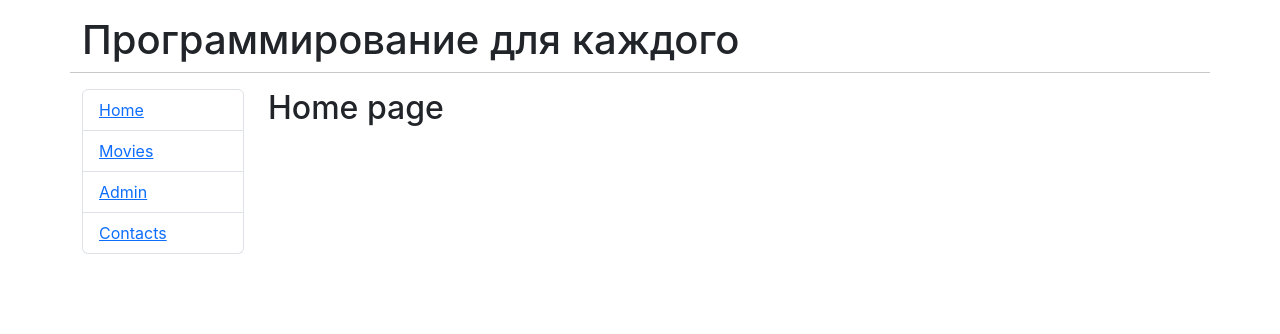
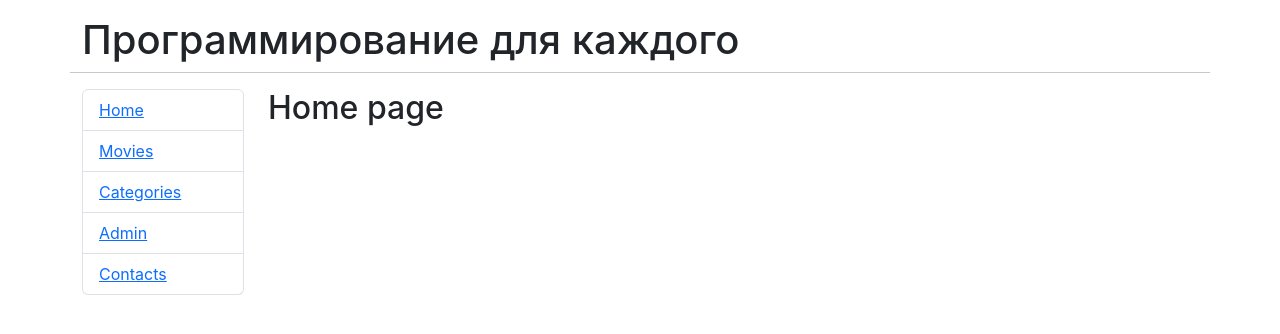
Before and after one commit to SergeyMoshkov/go-movies, a React (Create React App) app: page / in a window 1280 px wide. Shown: the top 334 px of the page. Built offline with nearby package versions, Linux system fonts and the light colour scheme; the HTML template or start-up script is replaced by a standard one.

Commit message:
fix app.js

```diff
--- a/package.json
+++ b/package.json
@@ -8,7 +8,7 @@
     "@testing-library/user-event": "^13.5.0",
     "react": "^18.2.0",
     "react-dom": "^18.2.0",
-    "react-router-dom": "^6.15.0",
+    "react-router-dom": "^6.16.0",
     "react-scripts": "^5.0.1",
     "web-vitals": "^2.1.4"
   },
--- a/src/App.js
+++ b/src/App.js
@@ -1,10 +1,9 @@
 import React from 'react';
-import { BrowserRouter as Router, Routes, Route, Link, useParams } from "react-router-dom";
+import { BrowserRouter as Router, Routes, Route, useResolvedPath, Link, useParams } from "react-router-dom";
 import Home from './components/Home';
 import Movies from './components/Movies';
 import Admin from './components/Admin';
 import Contacts from './components/Contacts';
-// import { render } from 'react-dom';
 
 export default function App() {
   return (
@@ -21,13 +20,16 @@ export default function App() {
                     <Link to="/">Home</Link>
                   </li>
                   <li className="list-group-item">
-                    <Link to="/movies">Movies</Link>
+                    <Link to="movies">Movies</Link>
                   </li>
                   <li className="list-group-item">
-                    <Link to="/admin">Admin</Link>
+                    <Link to="by-category">Categories</Link>
                   </li>
                   <li className="list-group-item">
-                    <Link to="/contacts">Contacts</Link>
+                    <Link to="admin">Admin</Link>
+                  </li>
+                  <li className="list-group-item">
+                    <Link to="contacts">Contacts</Link>
                   </li>
                 </ul>
               </nav>
@@ -35,10 +37,11 @@ export default function App() {
             <div className="col-md-10">
               <Routes>
                 <Route path="/" element={<Home />} />
-                <Route path="/movies" element={<Movies />} />
-                <Route path="/movies/:id" element={<Movie />} />
-                <Route path="/admin" element={<Admin />} />
-                <Route path="/contacts" element={<Contacts />} />
+                <Route path="movies/:id" element={<Movie />} />
+                <Route path="movies" element={<Movies />} />
+                <Route path="by-category" element={<CategoryPage />} />
+                <Route path="admin" element={<Admin />} />
+                <Route path="contacts" element={<Contacts />} />
               </Routes>
             </div>
           </div>
@@ -54,3 +57,22 @@ function Movie() {
     <h2>Movie id {id}</h2>
   )
 }
+
+function CategoryPage() {
+
+  const path = useResolvedPath("").pathname;
+  return (
+    <div>
+      <h2>Categories</h2>
+
+      <ul>
+        <li>
+          <Link to={`${path}/drama`}>Drama</Link>
+        </li>
+        <li>
+          <Link to={`${path}/comedy`}>Comedy</Link>
+        </li>
+      </ul>
+    </div>
+  );
+}
```
Also changed, not shown: 1 other file (tests, documents, lock files or other folders).
